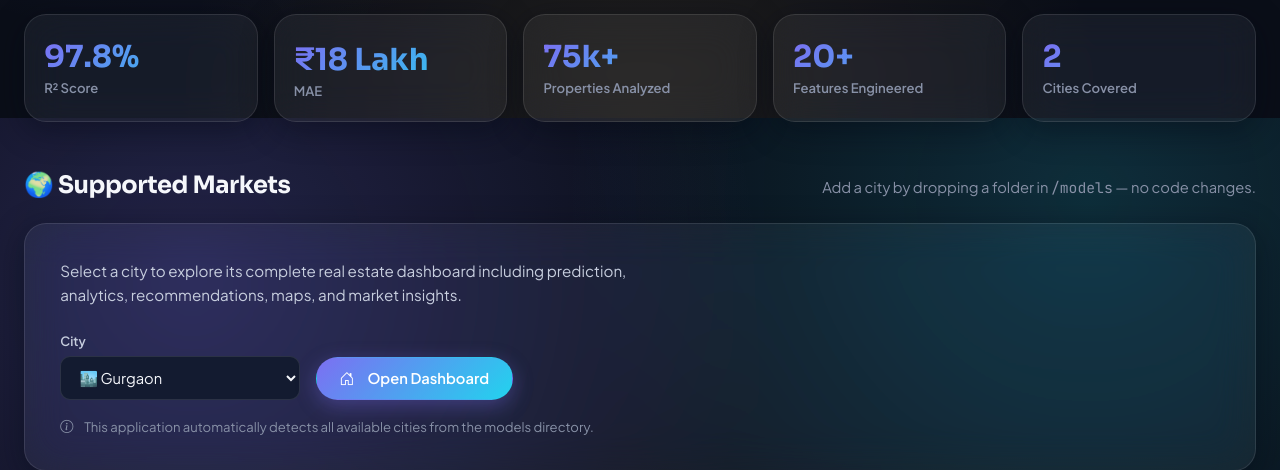
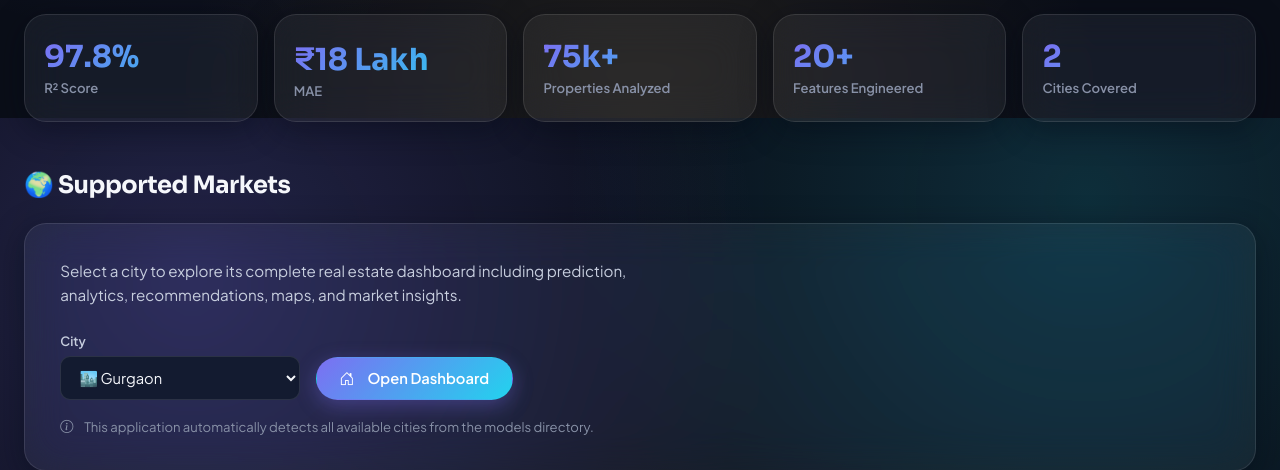
Before and after one commit to sanketdixit18/Ghar, a FastAPI app: page / in a window 1280 px wide. Shown: the part 682-1152 px from the top of the page. Run offline with FastAPI, Linux system fonts and the light colour scheme; some libraries are stand-ins or nearby versions.

Commit message:
Comment out city addition instruction in home.html
Comment out the instruction for adding a city.

```diff
--- a/app/templates/home.html
+++ b/app/templates/home.html
@@ -60,7 +60,7 @@
 
   <div class="section-head" id="markets">
     <h2>🌍 Supported Markets</h2>
-    <span class="sub">Add a city by dropping a folder in <code class="font-mono">/models</code> — no code changes.</span>
+    <!-- <span class="sub">Add a city by dropping a folder in <code class="font-mono">/models</code> — no code changes.</span> -->
   </div>
 
   {% set active_cities = cities | selectattr("status", "equalto", "active") | list %}
```
